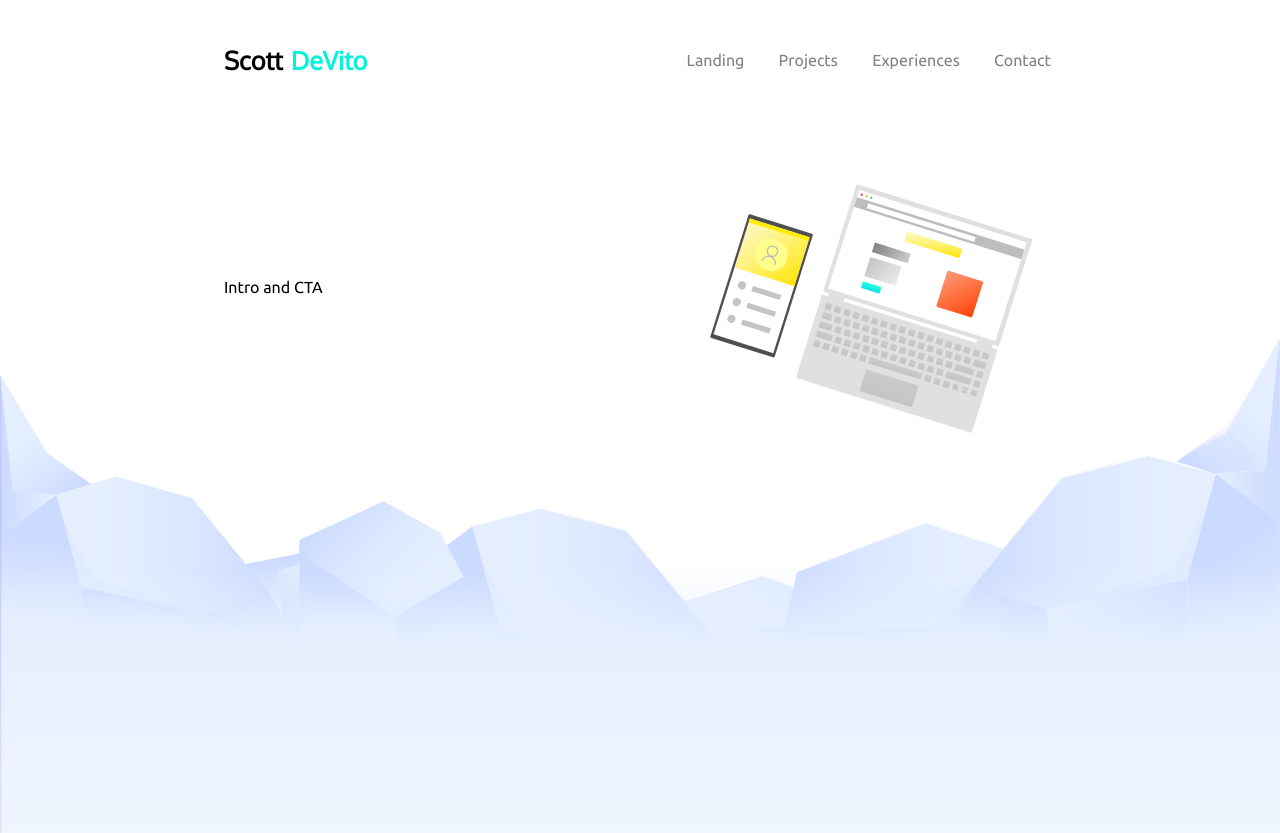
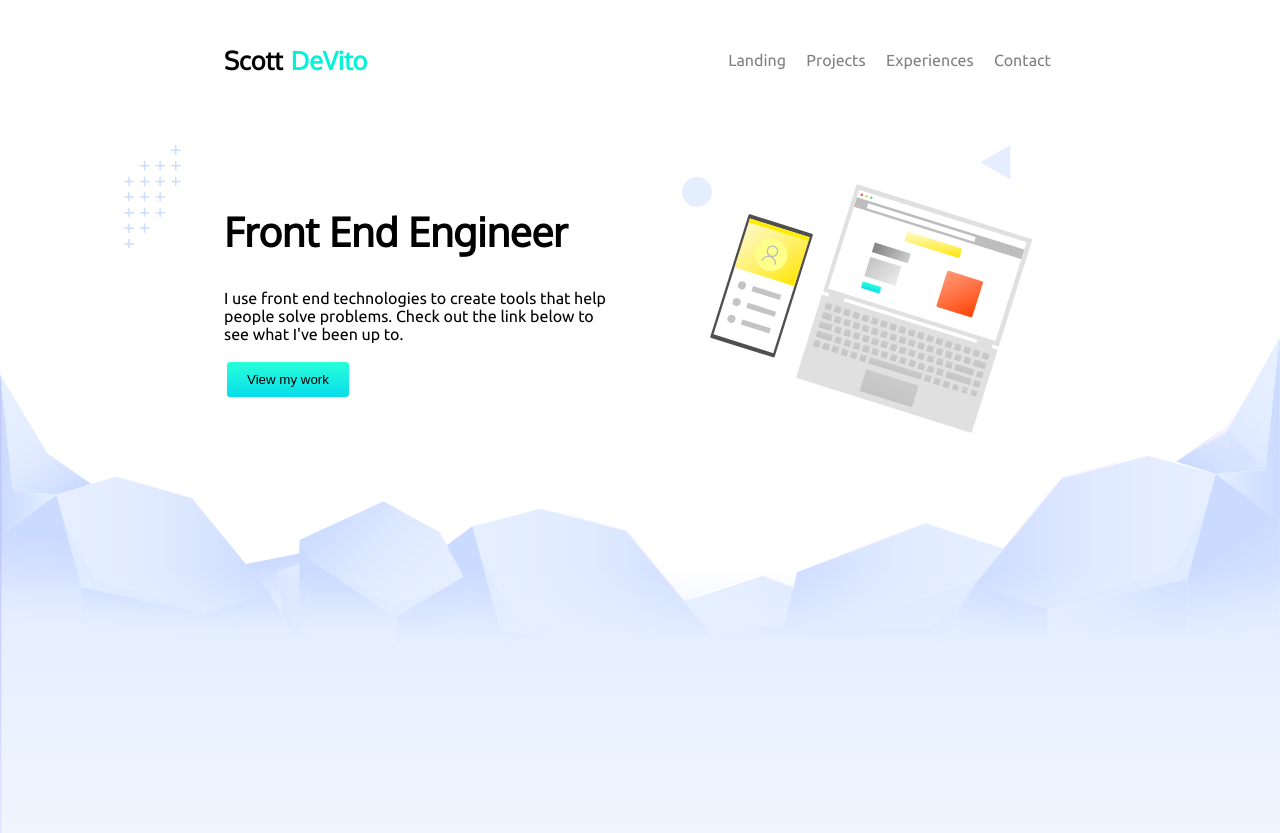
Before and after one commit to scottdevito/sdevito-portfolio, a React (Create React App) app: page / in a window 1280 px wide. Shown: the top 833 px of the page. Built offline with nearby package versions, Linux system fonts and the light colour scheme.

Commit message:
More top section layout + styling

```diff
--- a/src/components/app-header.tsx
+++ b/src/components/app-header.tsx
@@ -5,7 +5,8 @@ import { colors } from "../styles/global-styles";
 export interface AppHeaderProps {}
 
 export const appHeaderHeight = `120px`;
-export const centerContentWidth = "65%";
+export const centerContentWidth = `65%`; //TODO Media query to 50% for 4k screens
+export const navLinksWidth = `40%`;
 
 const AppHeader: React.FC<AppHeaderProps> = () => {
   return (
@@ -60,7 +61,7 @@ const NavLinks = styled.div`
   flex-direction: row;
   justify-content: space-between;
   align-items: center;
-  width: 45%;
+  width: ${navLinksWidth};
 `;
 
 // Pass active prop
--- a/src/index.css
+++ b/src/index.css
@@ -16,12 +16,14 @@ h1 {
   font-family: "Oxygen", -apple-system, BlinkMacSystemFont, "Segoe UI", "Roboto",
     "Ubuntu", "Cantarell", "Fira Sans", "Droid Sans", "Helvetica Neue",
     sans-serif;
+  font-size: 40px;
 }
 
 h2 {
   font-family: "Oxygen", -apple-system, BlinkMacSystemFont, "Segoe UI", "Roboto",
     "Ubuntu", "Cantarell", "Fira Sans", "Droid Sans", "Helvetica Neue",
     sans-serif;
+  font-size: 32px;
 }
 
 h3 {
--- a/src/pages/landing-section/landing-section.tsx
+++ b/src/pages/landing-section/landing-section.tsx
@@ -3,9 +3,13 @@ import styled from "styled-components";
 import {
   appHeaderHeight,
   centerContentWidth,
+  navLinksWidth,
 } from "../../components/app-header";
 import landingPageBg from "../../assets/images/landingPageBg.svg";
 import laptopAndMobile from "../../assets/images/laptopAndMobile.svg";
+import watermarkBgTexturePluses from "../../assets/images/watermarkBgTexturePluses.svg";
+import watermarkBgCircle from "../../assets/images/watermarkBgTextureCircle.svg";
+import watermarkBgTextureTriangle from "../../assets/images/watermarkBgTextureTriangle.svg";
 
 export interface LandingSectionProps {}
 
@@ -13,7 +17,17 @@ const LandingSection: React.FC<LandingSectionProps> = () => {
   return (
     <LandingSectionWrapper>
       <TopContentWrapper>
-        <IntroAndCTAWrapper>Intro and CTA</IntroAndCTAWrapper>
+        <TexturePluses src={watermarkBgTexturePluses} />
+        <TextureCircle src={watermarkBgCircle} />
+        <TextureTriangle src={watermarkBgTextureTriangle} />
+        <IntroAndCTAWrapper>
+          <Title>Front End Engineer</Title>
+          <Copy>
+            I use front end technologies to create tools that help people solve
+            problems. Check out the link below to see what I've been up to.
+          </Copy>
+          <CTAButton>View my work</CTAButton>
+        </IntroAndCTAWrapper>
         <LaptopAndMobileWrapper>
           <LaptopAndMobileImg src={laptopAndMobile} />
         </LaptopAndMobileWrapper>
@@ -45,6 +59,7 @@ const TopContentWrapper = styled.div`
   min-height: 80%;
   z-index: 2;
   margin-top: 1%;
+  position: relative;
 `;
 
 const BlueMountainsBg = styled.img`
@@ -52,7 +67,9 @@ const BlueMountainsBg = styled.img`
   transform: translateY(-14%);
 `;
 
-const IntroAndCTAWrapper = styled.div``;
+const IntroAndCTAWrapper = styled.div`
+  max-width: 390px;
+`;
 
 const LaptopAndMobileImg = styled.img`
   width: 360px;
@@ -63,5 +80,35 @@ const LaptopAndMobileWrapper = styled.div`
   flex-direction: column;
   justify-content: center;
   align-items: center;
-  width: 40%;
+  width: ${navLinksWidth};
 `;
+
+const Title = styled.h1``;
+
+const Copy = styled.p``;
+
+const CTAButton = styled.button`
+  background: linear-gradient(180deg, rgba(0, 255, 209, 0.84) 0%, #07ddeb 100%);
+  border: 3px solid #ffffff;
+  box-sizing: border-box;
+  border-radius: 6px;
+  padding: 10px 20px;
+`;
+
+const TexturePluses = styled.img`
+  position: absolute;
+  top: 12px;
+  left: -100px;
+`;
+
+const TextureCircle = styled.img`
+  position: absolute;
+  top: 44px;
+  left: 55%;
+`;
+
+const TextureTriangle = styled.img`
+  position: absolute;
+  top: 12px;
+  right: 45px;
+`;
```
